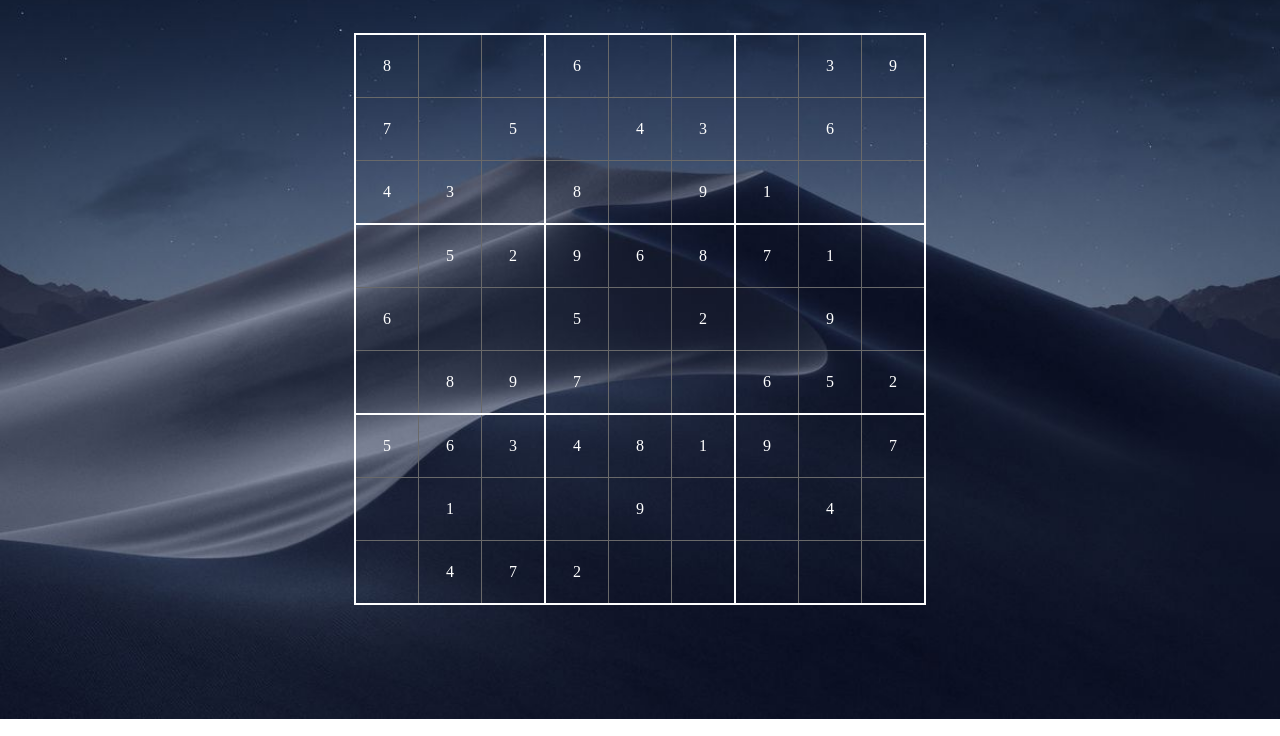
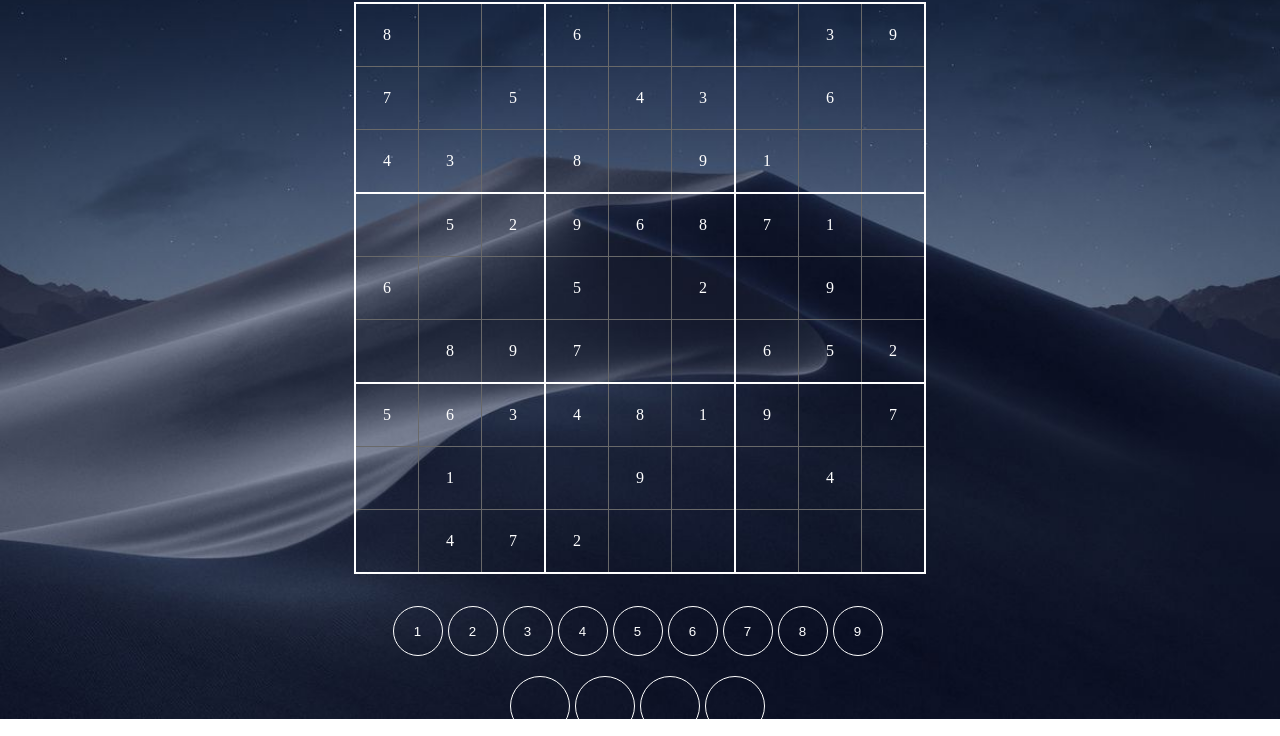
Before and after one commit to Alin044/SUDOKU, a plain HTML site: page index.html in a window 1280 px wide. Shown: the part 81-817 px from the top of the page. Drawn offline with Linux system fonts and the light colour scheme; a web font is replaced by a local one.

Commit message:
all functions updated correctly

```diff
--- a/index.html
+++ b/index.html
@@ -18,6 +18,23 @@
             <div id="gameBox">
                 <table id="mainTableSudoku">
                 </table>
+                <div id="numPad">
+                    <button class="btnNumpad" id="btn1">1</button>
+                    <button class="btnNumpad" id="btn1">2</button>
+                    <button class="btnNumpad" id="btn1">3</button>
+                    <button class="btnNumpad" id="btn1">4</button>
+                    <button class="btnNumpad" id="btn1">5</button>
+                    <button class="btnNumpad" id="btn1">6</button>
+                    <button class="btnNumpad" id="btn1">7</button>
+                    <button class="btnNumpad" id="btn1">8</button>
+                    <button class="btnNumpad" id="btn1">9</button>
+                </div>
+                <div id="tools">
+                    <button class="btnTools" id="undo"></button>
+                    <button class="btnTools" id="erase"></button>
+                    <button class="btnTools" id="notes"></button>
+                    <button class="btnTools" id="hint"></button>
+                </div>
             </div>
         </div>
     </body>
--- a/style.css
+++ b/style.css
@@ -39,8 +39,50 @@ body{
     justify-content: center;
     width: 100%;
     height: 100%;
+    flex-direction: column;
 }
 
 #mainTableSudoku{
     border: 2px solid rgb(255, 255, 255);
+    margin-top: 100px;
 }
+
+#numPad{
+    display: flex;
+    flex-direction: row;
+    margin-top: 2.5%;
+}
+
+.btnNumpad{
+    width: 50px;
+    height: 50px;
+    border: 1px solid white;
+    background-color: rgba(0, 0, 0, 0);
+    color: white;
+    border-radius: 50%;
+    margin-right: 5px;
+    cursor: pointer;
+}
+
+#tools{
+    display: flex;
+    flex-direction: row;
+    margin-top: 20px;
+}
+
+.btnTools{
+    width: 60px;
+    height: 60px;
+    border: 1px solid white;
+    background-color: rgba(0, 0, 0, 0);
+    border-radius: 50%;
+    margin-right: 5px;
+}
+
+.btnTools:hover, .btnNumpad:hover{
+    background-color: rgba(255, 255, 255, 0.295);
+}
+
+.btnTools:active, .btnNumpad:active{
+    background-color: rgba(255, 255, 255, 0.63);
+}
```
